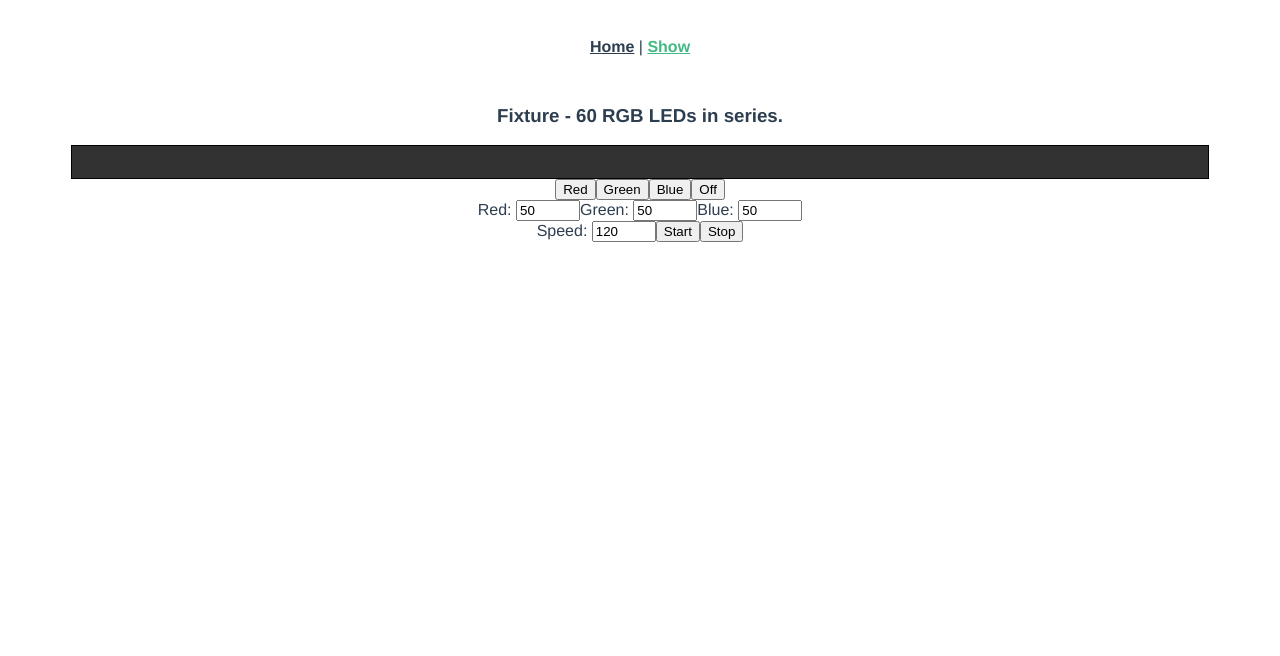
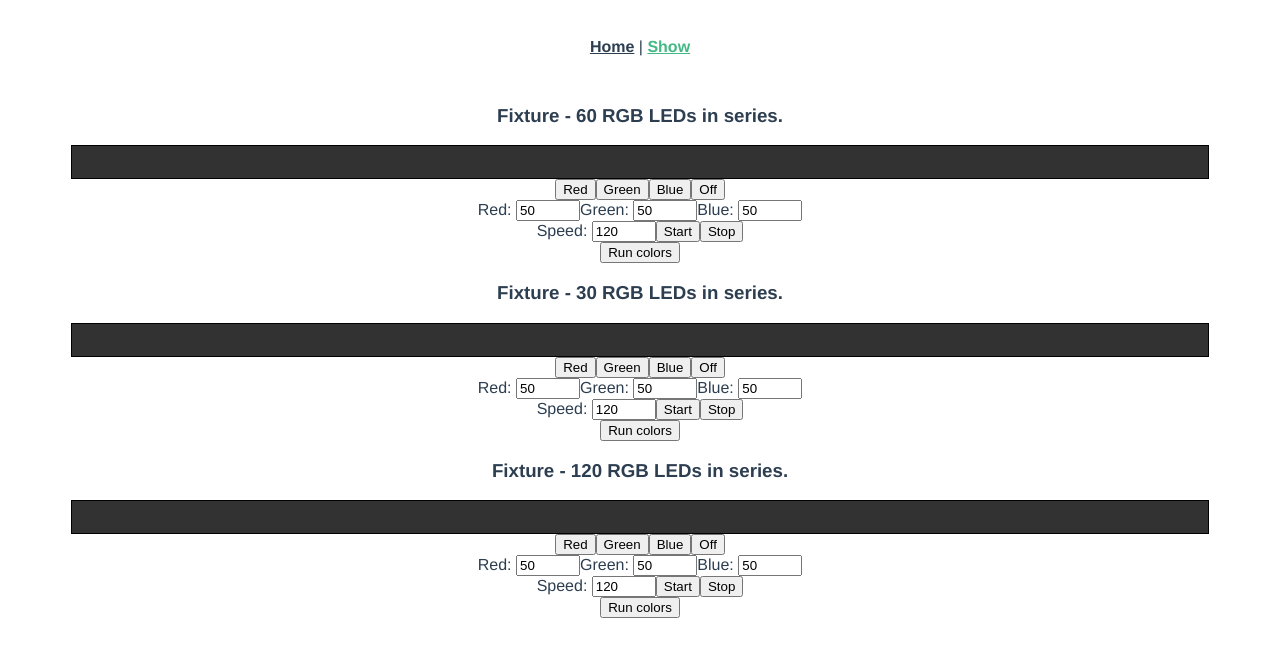
Before and after one commit to ppassmannpriv/blynck, a Vue app: page /#/show in a window 1280 px wide. Shown: the top 656 px of the page. Built offline with nearby package versions, Linux system fonts and the light colour scheme; no server answers.

Commit message:
whadda ya know it works

```diff
--- a/src/components/Show/Fixture.vue
+++ b/src/components/Show/Fixture.vue
@@ -19,12 +19,12 @@
         @start="flash"
         @stop="flash(true)"
       />
+      <button @click="runColors">Run colors</button>
     </div>
   </div>
 </template>
 <script>
 import { mapActions } from "vuex";
-import io from "socket.io-client";
 import RGB from "../../components/Control/RGB.vue";
 import Speed from "../../components/Control/Speed.vue";
 
@@ -35,6 +35,21 @@ export default {
     Speed,
   },
   props: {
+    universe: {
+      type: Number,
+      required: true,
+      default: () => 0,
+    },
+    startChannel: {
+      type: Number,
+      required: true,
+      default: () => 0,
+    },
+    socket: {
+      type: Object,
+      required: true,
+      default: () => {},
+    },
     numberOfColors: {
       type: Number,
       required: true,
@@ -68,14 +83,21 @@ export default {
     fixtureColor() {
       return `rgb(${this.rColor}, ${this.gColor}, ${this.bColor})`;
     },
+    lastChannel() {
+      let channelCount = 0;
+      Object.values(this.fixtureChannels).forEach(
+        (channel) => (channelCount = channelCount + channel.length)
+      );
+      return channelCount + this.startChannel;
+    },
   },
   data() {
     return {
+      anim: false,
       rColor: 50,
       gColor: 50,
       bColor: 50,
       speed: 120,
-      socket: io("http://127.0.0.1:6969", { forceNew: true }),
       runningFlash: {
         interval: null,
         color: null,
@@ -89,22 +111,27 @@ export default {
       this.gColor = g;
       this.bColor = b;
       this.fixtureChannels.r.forEach((channel) => {
-        this.socket.emit("set", { channel, val: r });
+        this.socket.emit("set", { universe: this.universe, channel, val: r });
       });
       this.fixtureChannels.g.forEach((channel) => {
-        this.socket.emit("set", { channel, val: g });
+        this.socket.emit("set", { universe: this.universe, channel, val: g });
       });
       this.fixtureChannels.b.forEach((channel) => {
-        this.socket.emit("set", { channel, val: b });
+        this.socket.emit("set", { universe: this.universe, channel, val: b });
       });
       this.socket.emit("transmit");
     },
     generateRange(min, max, step) {
       let arr = [];
       for (let i = min; i <= max; i += step) {
-        arr.push(i);
+        arr.push(i + this.startChannel);
       }
       return arr;
+    },
+    delay(time) {
+      return new Promise((resolve) => {
+        setTimeout(resolve, time);
+      });
     },
     changeFullColor({ r, g, b }) {
       this.setColor({ r, g, b });
@@ -144,6 +171,30 @@ export default {
         }
       }, interval);
     },
+    async runColors() {
+      this.anim = true;
+      const rgb = {
+        r: this.rColor,
+        g: this.gColor,
+        b: this.bColor,
+      };
+      let dir = { r: -1, g: 1, b: 1 };
+      for (let i = 0; i < 50; i++) {
+        if (rgb.r > 229) dir.r = -1;
+        if (rgb.g > 229) dir.g = -1;
+        if (rgb.b > 229) dir.b = -1;
+        if (rgb.r < 30) dir.r = 1;
+        if (rgb.g < 30) dir.g = 1;
+        if (rgb.b < 30) dir.b = 1;
+        rgb.r = rgb.r + 10 * dir.r;
+        rgb.b = rgb.b + 20 * dir.b;
+        rgb.g = rgb.g + 17 * dir.g;
+        const interval = Math.ceil(60000 / this.speed);
+        await this.delay(interval);
+        this.setColor(rgb);
+      }
+      this.anim = false;
+    },
   },
   created() {
     this.setFixture({
--- a/src/views/Show.vue
+++ b/src/views/Show.vue
@@ -1,14 +1,61 @@
 <template>
   <div class="wrapper">
-    <Fixture :numberOfColors="3" :cmLengthOfFixture="100" :ledsPerMeter="60" />
+    <Fixture
+      :socket="socket"
+      :numberOfColors="3"
+      :cmLengthOfFixture="100"
+      :ledsPerMeter="60"
+      :startChannel="0"
+      :universe="0"
+    />
+    <Fixture
+      :socket="socket"
+      :numberOfColors="3"
+      :cmLengthOfFixture="50"
+      :ledsPerMeter="60"
+      :startChannel="184"
+      :universe="0"
+    />
+    <Fixture
+      :socket="socket"
+      :numberOfColors="3"
+      :cmLengthOfFixture="200"
+      :ledsPerMeter="60"
+      :startChannel="0"
+      :universe="1"
+    />
   </div>
 </template>
 <script>
+import io from "socket.io-client";
 import Fixture from "../components/Show/Fixture.vue";
 
 export default {
   name: "Show",
   components: { Fixture },
+  data() {
+    return {
+      socket: io("http://127.0.0.1:6969", { forceNew: true }),
+      dmxChannelMap: {
+        0: {},
+        1: {},
+        2: {},
+        3: {},
+        4: {},
+        5: {},
+        6: {},
+        7: {},
+        8: {},
+        9: {},
+        10: {},
+        11: {},
+        12: {},
+        13: {},
+        14: {},
+        15: {},
+      },
+    };
+  },
   methods: {
     open(link) {
       this.$electron.shell.openExternal(link);
```
Also changed, not shown: src/mixin/animation/fixture.js (added, +68 -0 lines), src/server/index.js (+25 -13 lines).
